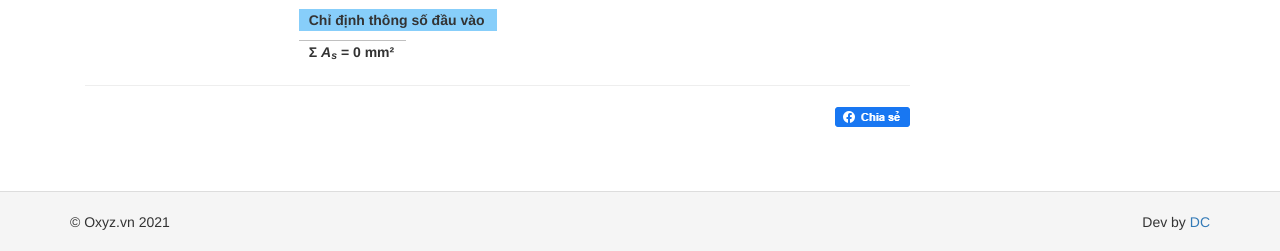
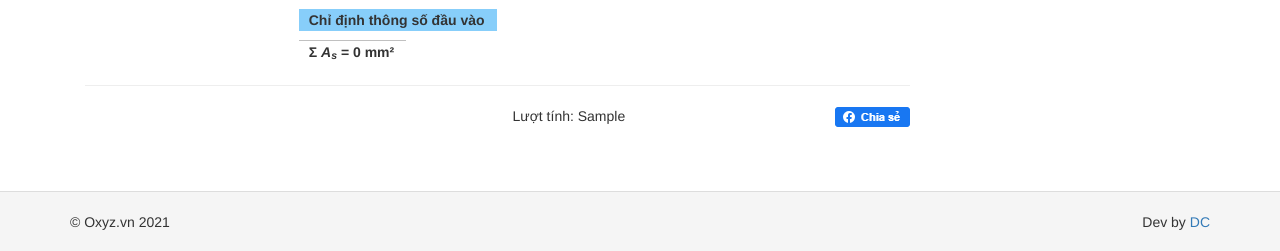
Before and after one commit to batuoc263/calc-report, a Yii app: template views/tinh-toan/tinh-dien-tich-cot-thep.php in a window 1280 px wide. Shown: the part 549-800 px from the top of the page. Run offline with PHP 8.4 and a stand-in for Yii, Linux system fonts and the light colour scheme; the template is opened without the code that fills it: most values are stand-ins (such as "Sample title", 1, 10 or a date in 2020); data that the repository does not hold is empty; some libraries are stand-ins or nearby versions.

Commit message:
add luot tinh

```diff
--- a/controllers/TinhToanController.php
+++ b/controllers/TinhToanController.php
@@ -2428,15 +2428,15 @@ class TinhToanController extends \yii\web\Controller
     public function actionTinhDienTichCotThep()
     {
         $dmtt = DmTinhtoan::findOne(['duong_dan' => '/tinh-toan/tinh-dien-tich-cot-thep']);
+        $dmtt->luot_giai++;
+        $dmtt->save();
         $menu = DmNhomBai::find()->asArray()->all();
         foreach ($menu as $key => $value) {
             $menu[$key]['children'] = DmTinhtoan::find()->where(['nhom_id' => $value['id']])->asArray()->all();
         }
-        $filePath = '';
 
         return $this->render('tinh-dien-tich-cot-thep', [
             'dmtt' => $dmtt,
-            'filePath' => $filePath,
             'menu' => $menu,
         ]);
     }
--- a/views/tinh-toan/tinh-dien-tich-cot-thep.php
+++ b/views/tinh-toan/tinh-dien-tich-cot-thep.php
@@ -149,7 +149,8 @@ $this->params['breadcrumbs'][] = $this->title;
 
         <hr>
         <div class="row">
-            <div class="col-md-3 col-md-offset-9 text-right">
+            <div class="col-md-3 col-md-offset-6">Lượt tính: <span id="luot_tinh"><?= $dmtt->luot_giai ?></span></div>
+            <div class="col-md-3 text-right">
                 <div class="fb-share-button" data-href="https://developers.facebook.com/docs/plugins/" data-layout="button" data-size="small">
                     <a data-label="Facebook" onclick="window.open(this.href,this.title,'width=500,height=500,top=300px,left=300px');  return false;" rel="noopener noreferrer nofollow" target="_blank" href="https://www.facebook.com/sharer/sharer.php?u=<?= $_SERVER['HTTP_HOST'] . $_SERVER['REQUEST_URI'] ?>" class="fb-xfbml-parse-ignore">
                         <img src="/images/fbshare.PNG" alt="Share Facebook">
```
